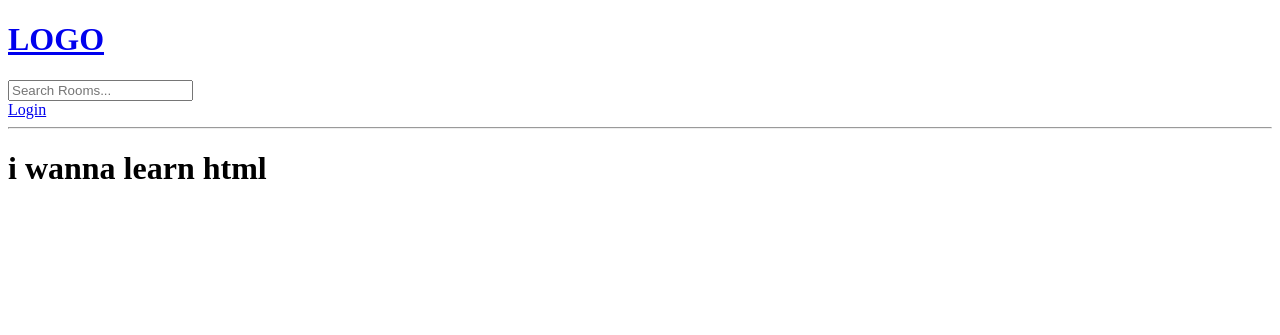
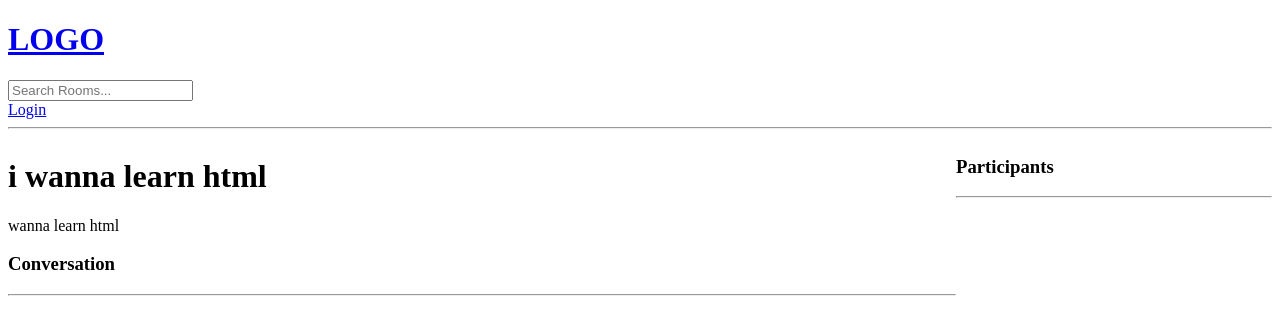
Before and after one commit to fraza11/Django-Tutorial-Project, a Django app: page /room/3/ in a window 1280 px wide. Shown: the top 335 px of the page. Run offline with Django 5.2, Linux system fonts and the light colour scheme; data comes from the database, SQL or seed files in the repository; both versions use the stored data as it was after the commit.

Commit message:
3:01:25 - Chat Room Messages - CRUD

```diff
--- a/base/models.py
+++ b/base/models.py
@@ -16,7 +16,7 @@ class Room(models.Model):
     topic = models.ForeignKey(Topic, on_delete=models.SET_NULL, null=True)
     name = models.CharField(max_length=200)
     description = models.TextField(null=True, blank=True)
-    #participants =
+    participants = models.ManyToManyField(User, related_name='participants', blank=True)
     updated = models.DateTimeField(auto_now=True)
     created = models.DateTimeField(auto_now_add=True)
 
--- a/base/templates/base/room.html
+++ b/base/templates/base/room.html
@@ -1,6 +1,61 @@
 {% extends 'main.html' %}
 
 {% block content %}
+
+<style>
+    .room-container{
+        display: grid;
+        grid-template-columns: 3fr 1fr;
+    }
+</style>
+
+<div class="room-container">
+
+    <div>
+
+
 <h1>{{room.name}}</h1>
 
+<p>{{room.description}}</p>
+
+
+<div class="comment-wrapper">
+    <h3>Conversation</h3>
+    <hr>
+
+    {% for message in room_messages %}
+        <div>
+            {% if request.user == message.user %}
+            <a href="{% url 'delete-message' message.id %}">Delete</a>
+            {% endif %}
+            <small>@{{message.user}} {{message.created|timesince}} ago </small>
+            <p>{{message.body}}</p>
+            <hr>
+        </div>
+    {% endfor %}
+</div>
+
+{% if request.user.is_authenticated %}
+<div class="comment-form">
+    <form method="POST" action="">
+        {% csrf_token %}
+        <input type="text" name="body" placeholder="Write your message here..." />
+</div>
+{% endif %}
+
+    </div>
+
+    <div>
+        <h3>Participants</h3>
+        <hr>
+
+        {% for user in participants %}
+            <div>
+                <p>@{{user.username}}</p>
+            </div>
+        {% endfor %}
+    </div>
+
+</div>
+
 {% endblock %}
--- a/base/urls.py
+++ b/base/urls.py
@@ -12,4 +12,5 @@ urlpatterns = [
     path('create-room/', views.createRoom, name="create-room"),
     path('update-room/<str:pk>/', views.updateRoom, name="update-room"),
     path('delete-room/<str:pk>/', views.deleteRoom, name="delete-room"),
+    path('delete-message/<str:pk>/', views.deleteMessage, name="delete-message"),
 ]
--- a/base/views.py
+++ b/base/views.py
@@ -6,7 +6,7 @@ from django.db.models import Q
 from django.contrib.auth.models import User
 from django.contrib.auth import authenticate, login, logout
 from django.contrib.auth.forms import UserCreationForm
-from .models import Room, Topic
+from .models import Room, Topic, Message
 from .forms import RoomForm
 
 # Create your views here.
@@ -79,8 +79,23 @@ def home(request):
 
 def room(request, pk):
     room = Room.objects.get(id=pk)
-    context = {'room': room}
+    room_messages = room.message_set.all().order_by('-created')
+    participants = room.participants.all()
+
+    if request.method == 'POST':
+        message = Message.objects.create(
+            user=request.user,
+            room=room,
+            body=request.POST.get('body')
+        )
+        room.participants.add(request.user)
+        return redirect('room', pk=room.id)
+
+    context = {'room': room, 'room_messages': room_messages,
+               'participants': participants}
     return render(request, 'base/room.html', context)
+
+
 
 @login_required(login_url='login')
 def createRoom(request):
@@ -122,3 +137,15 @@ def deleteRoom(request, pk):
         room.delete()
         return redirect('home')
     return render(request, 'base/delete.html', {'obj':room})
+
+@login_required(login_url='login')
+def deleteMessage(request, pk):
+    message = Message.objects.get(id=pk)
+
+    if request.user != message.user:
+        return HttpResponse('You are not allowed here!!')
+
+    if request.method == 'POST':
+        message.delete()
+        return redirect('home')
+    return render(request, 'base/delete.html', {'obj': message})
```
Also changed, not shown: base/migrations/0003_alter_room_options_room_participants.py (added), db.sqlite3.
